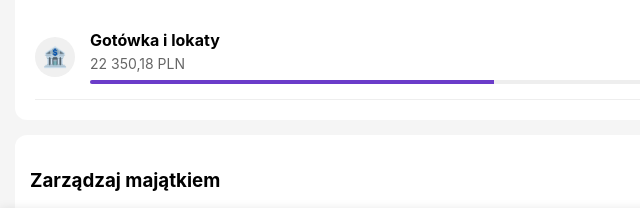
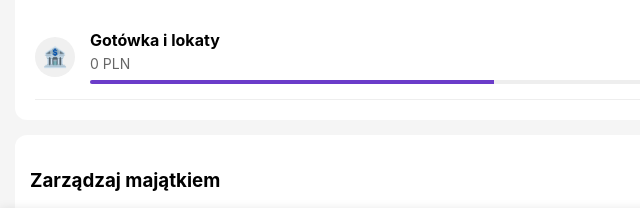
Before and after one commit to Medessi/bankas, a plain HTML site: page majatek.html in a window 1280 px wide. Shown: the part 524-732 px from the top of the page, 0-640 px from the left. Drawn offline with nearby package versions, Linux system fonts and the light colour scheme.

Commit message:
majatek.html

```diff
--- a/majatek.html
+++ b/majatek.html
@@ -28,7 +28,7 @@
     <div class="category-icon">🏦</div>
     <div class="category-details">
       <div class="category-name">Gotówka i lokaty</div>
-      <div class="category-value">22 350,18 PLN</div>
+      <div class="category-value">0 PLN</div>
       <div class="progress-bar">
         <div class="progress-fill" style="width: 35%"></div>
       </div>
```
